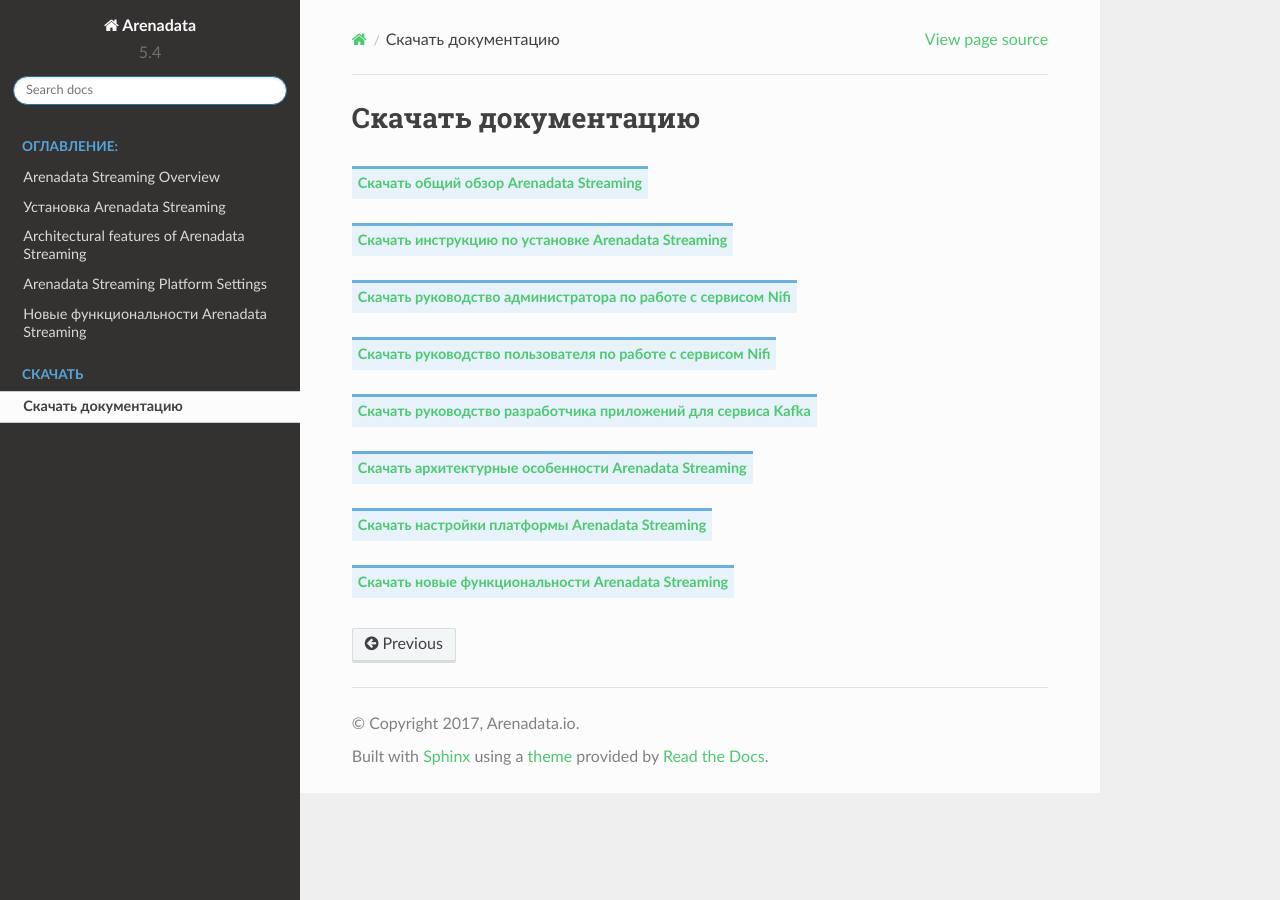
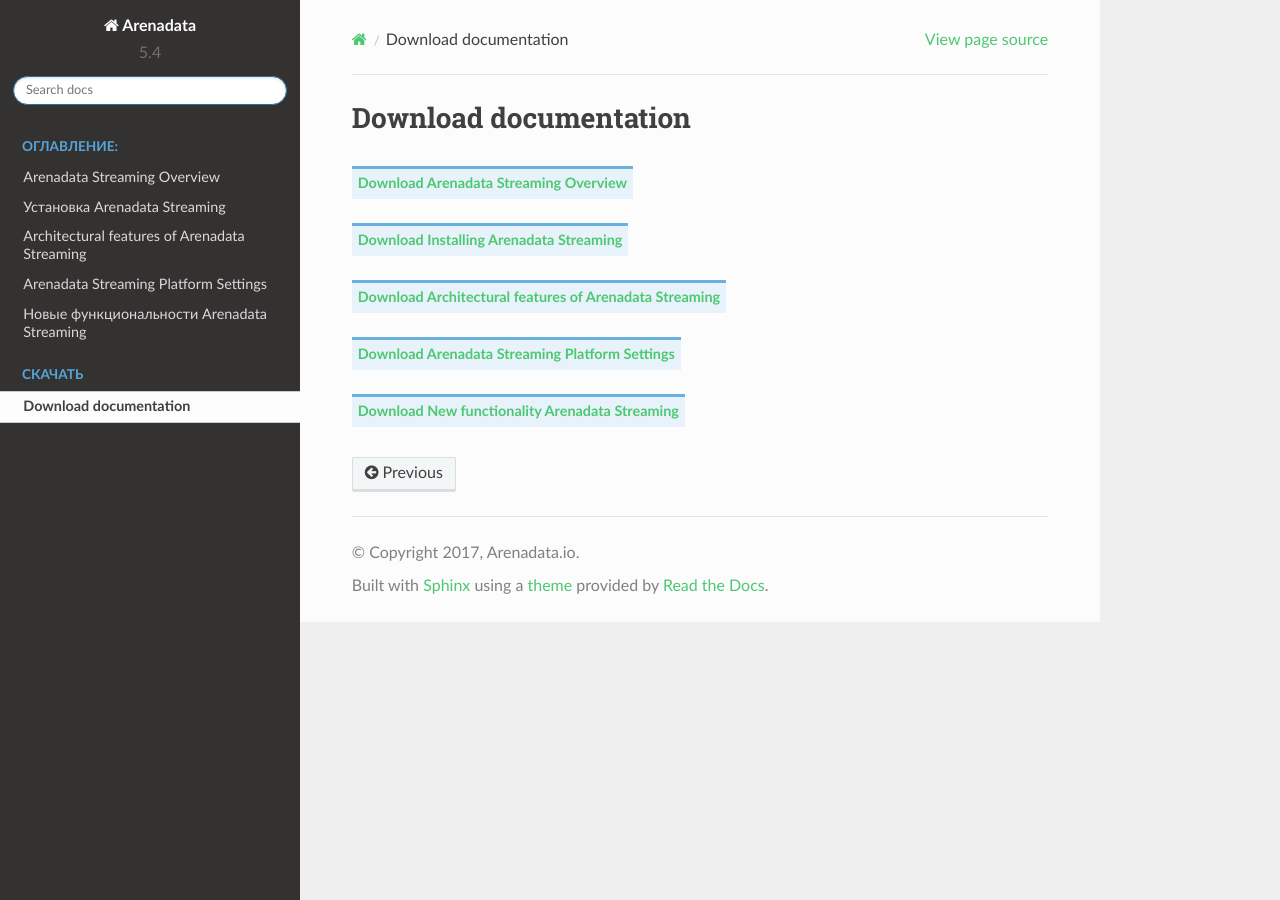
Before and after one commit to arenadata/docs_ads, a Sphinx documentation site: the page built from source/download.rst, in a window 1280 px wide. Built offline with Sphinx 7.4.7 and the Read the Docs theme 2.0.0, drawn with Linux system fonts in a browser that asks for light colours; pages that are not in the unit, such as notebooks, are missing from menus.

Commit message:
Update download.rst

```diff
--- a/source/download.rst
+++ b/source/download.rst
@@ -1,27 +1,18 @@
-Скачать документацию
-====================
+Download documentation
+=======================
 
 
-`Скачать общий обзор Arenadata Streaming`_
- .. _Скачать общий обзор Arenadata Streaming: https://storage.googleapis.com/arenadata-repo/docs/ads/pdf/v1.0.0/Общий%20обзор%20Arenadata%20Streaming.pdf
+`Download Arenadata Streaming Overview`_
+ .. _Download Arenadata Streaming Overview: https://storage.googleapis.com/arenadata-repo/docs/ads/pdf/v1.0.0/Arenadata%20Streaming%20Overview.pdf
 
-`Скачать инструкцию по установке Arenadata Streaming`_
- .. _Скачать инструкцию по установке Arenadata Streaming: https://storage.googleapis.com/arenadata-repo/docs/ads/pdf/v1.0.0/Установка%20Arenadata%20Streaming.pdf
+`Download Installing Arenadata Streaming`_
+ .. _Download Installing Arenadata Streaming: https://storage.googleapis.com/arenadata-repo/docs/ads/pdf/v1.0.0/Installing%20Arenadata%20Streaming.pdf
 
-`Скачать руководство администратора по работе с сервисом Nifi`_
- .. _Скачать руководство администратора по работе с сервисом Nifi: https://storage.googleapis.com/arenadata-repo/docs/ads/pdf/v1.0.0/Руководство%20администратора%20по%20работе%20с%20сервисом%20Nifi.pdf
+`Download Architectural features of Arenadata Streaming`_
+ .. _Download Architectural features of Arenadata Streaming: https://storage.googleapis.com/arenadata-repo/docs/ads/pdf/v1.0.0/Architectural%20features%20of%20Arenadata%20Streaming.pdf
 
-`Скачать руководство пользователя по работе с сервисом Nifi`_
- .. _Скачать руководство пользователя по работе с сервисом Nifi: https://storage.googleapis.com/arenadata-repo/docs/ads/pdf/v1.0.0/Руководство%20пользователя%20по%20работе%20с%20сервисом%20Nifi.pdf
+`Download Arenadata Streaming Platform Settings`_
+ .. _Download Arenadata Streaming Platform Settings: https://storage.googleapis.com/arenadata-repo/docs/ads/pdf/v1.0.0/Arenadata%20Streaming%20Platform%20Settings.pdf
 
-`Скачать руководство разработчика приложений для сервиса Kafka`_
- .. _Скачать руководство разработчика приложений для сервиса Kafka: https://storage.googleapis.com/arenadata-repo/docs/ads/pdf/v1.0.0/Руководство%20разработчика%20приложений%20для%20сервиса%20Kafka.pdf
-
-`Скачать архитектурные особенности Arenadata Streaming`_
- .. _Скачать архитектурные особенности Arenadata Streaming: https://storage.googleapis.com/arenadata-repo/docs/ads/pdf/v1.0.0/Архитектурные%20особенности%20Arenadata%20Streaming.pdf
-
-`Скачать настройки платформы Arenadata Streaming`_
- .. _Скачать настройки платформы Arenadata Streaming: https://storage.googleapis.com/arenadata-repo/docs/ads/pdf/v1.0.0/Настройки%20платформы%20Arenadata%20Streaming.pdf
-
-`Скачать новые функциональности Arenadata Streaming`_
- .. _Скачать новые функциональности Arenadata Streaming: https://storage.googleapis.com/arenadata-repo/docs/ads/pdf/v1.0.0/Новые%20функциональности%20Arenadata%20Streaming.pdf
+`Download New functionality Arenadata Streaming`_
+ .. _Download New functionality Arenadata Streaming: https://storage.googleapis.com/arenadata-repo/docs/ads/pdf/v1.0.0/New%20functionality%20Arenadata%20Streaming.pdf
```
